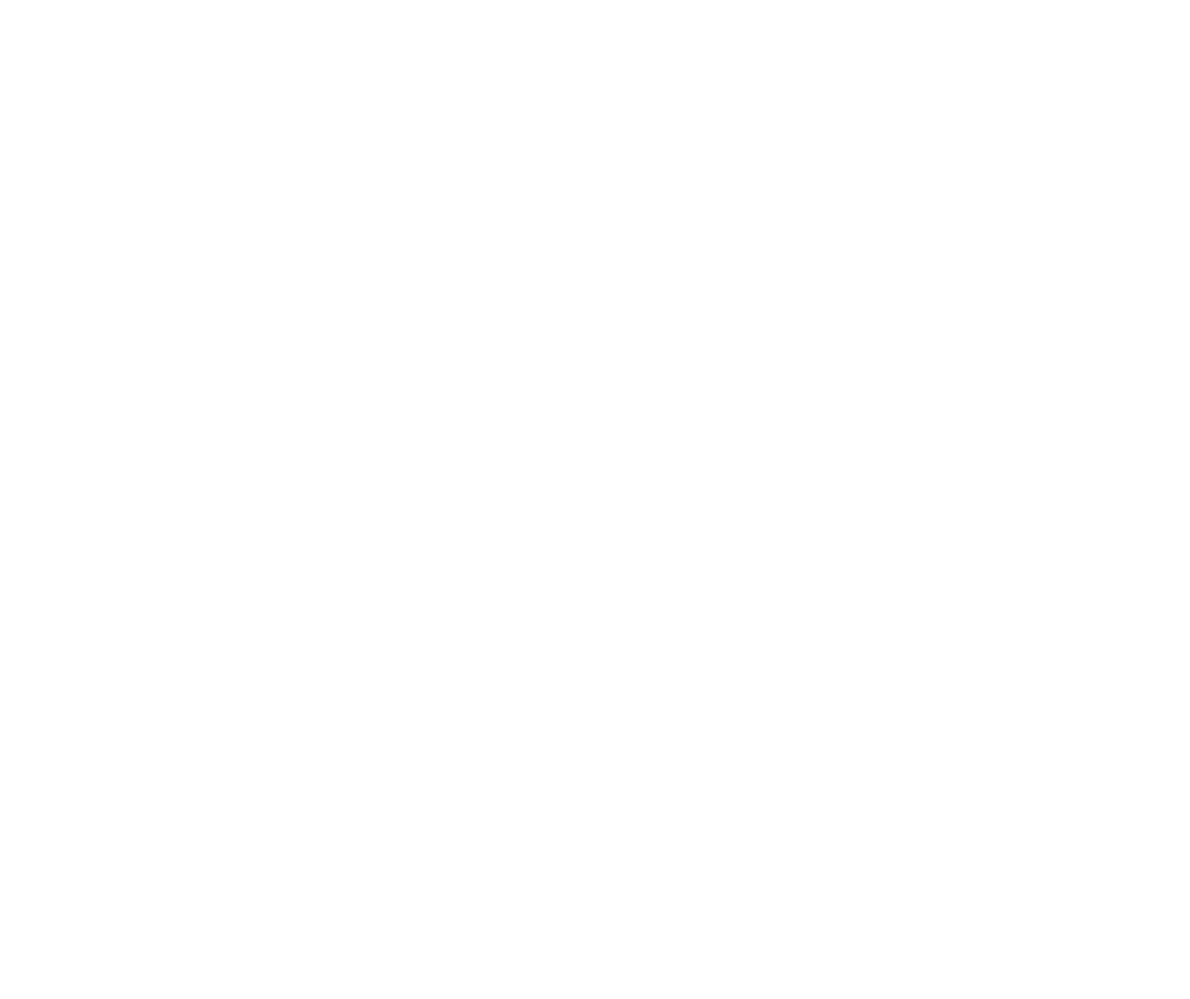
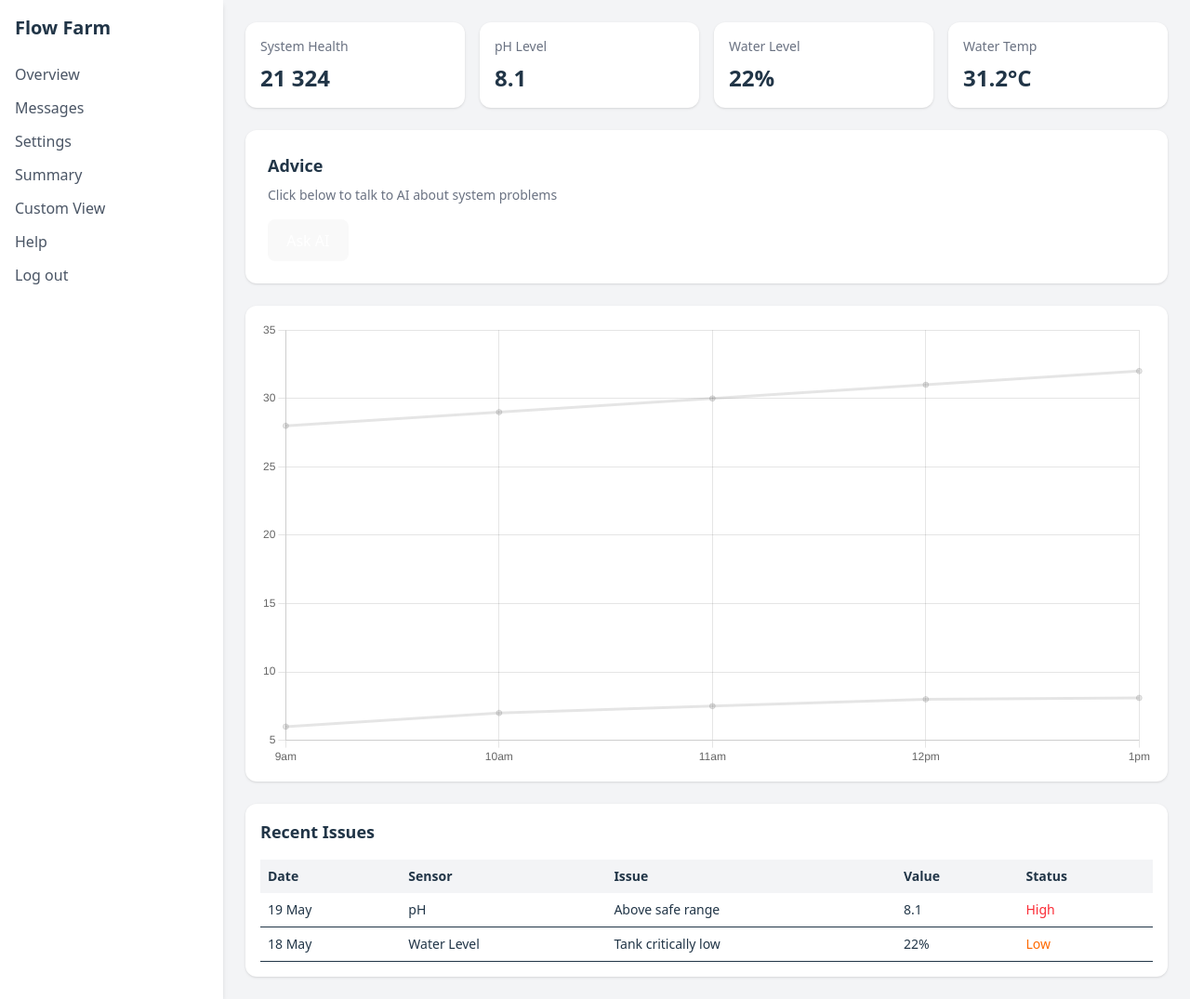
Before and after one commit to Blessedce/Flow-Farm, a React (Vite) app: page /dashboard in a window 1280 px wide. Before the commit this address had no page. Shown: the whole page at 93% size. Before the commit the page ends 800 px from the top, so only its background shows below. Built offline with nearby package versions, Linux system fonts and the light colour scheme.

Commit message:
Dashboard first draft

```diff
--- a/package.json
+++ b/package.json
@@ -11,9 +11,12 @@
   },
   "dependencies": {
     "@tailwindcss/vite": "^4.1.18",
+    "chart.js": "^4.5.1",
     "react": "^19.2.0",
+    "react-chartjs-2": "^5.3.1",
     "react-dom": "^19.2.0",
     "react-router-dom": "^7.13.0",
+    "recharts": "^3.7.0",
     "tailwindcss": "^4.1.18"
   },
   "devDependencies": {
--- a/src/App.jsx
+++ b/src/App.jsx
@@ -1,4 +1,5 @@
-
+import DashboardLayout from "./components/dashboard/DashboardLayout";
+import Dashboard from "./components/pages/Dashboard";
 import { Routes, Route } from "react-router-dom";
 import SignIn from "./components/auth/SignIn";
 import SignUp from "./components/auth/SignUp"
@@ -9,6 +10,10 @@
   return (
     <Routes>
       <Route path="/" element={<SignIn />} />
+      <Route path="/dashboard" element={<DashboardLayout/>}>
+      <Route index element={<Dashboard/>}/>
+      </Route>
+
       <Route path="/signup" element={<SignUp/>}/>
       <Route path="/newpassword" element={<NewPassword/>}/>
       <Route path="/forgotpassword" element={<ForgotPassword/>}/>
--- /dev/null
+++ b/src/components/dashboard/AdviceCard.jsx
@@ -0,0 +1,20 @@
+export default function AdviceCard(){
+
+  return(
+    <div className="bg-white p-6 rounded-xl shadow mt-4">
+
+      <h2 className="text-lg font-semibold mb-2">
+        Advice
+      </h2>
+
+      <p className="text-gray-500 text-sm mb-4">
+        Click below to talk to AI about system problems
+      </p>
+
+      <button className="bg-gray-800 text-white px-4 py-2 rounded-lg">
+        Ask AI
+      </button>
+
+    </div>
+  );
+}
--- /dev/null
+++ b/src/components/dashboard/DashboardLayout.jsx
@@ -0,0 +1,19 @@
+import Sidebar from "./Sidebar";
+import { Outlet } from "react-router-dom";
+
+export default function DashboardLayout(){
+
+  return(
+    <div className="flex min-h-screen bg-gray-100">
+
+      {/* Sidebar */}
+      <Sidebar />
+
+      {/* Page Content */}
+      <div className="flex-1 p-4 sm:p-6">
+        <Outlet />
+      </div>
+
+    </div>
+  );
+}
--- /dev/null
+++ b/src/components/dashboard/PerformanceChart.jsx
@@ -0,0 +1,34 @@
+import {Line} from "react-chartjs-2";
+import {
+Chart as ChartJS,
+LineElement,
+CategoryScale,
+LinearScale,
+PointElement
+} from "chart.js";
+
+ChartJS.register(LineElement,CategoryScale,LinearScale,PointElement);
+
+export default function PerformanceChart(){
+
+const data = {
+labels:["9am","10am","11am","12pm","1pm"],
+datasets:[
+{
+label:"Temperature",
+data:[28,29,30,31,32]
+},
+{
+label:"pH",
+data:[6,7,7.5,8,8.1]
+}
+]
+};
+
+return(
+<div className="bg-white p-4 rounded-xl shadow">
+<Line data={data}/>
+</div>
+);
+
+}
--- /dev/null
+++ b/src/components/dashboard/RecentIssuesTable.jsx
@@ -0,0 +1,46 @@
+export default function RecentIssuesTable(){
+
+  return(
+    <div className="bg-white p-4 rounded-xl shadow overflow-x-auto">
+
+      <h2 className="text-lg font-semibold mb-4">
+        Recent Issues
+      </h2>
+
+      <table className="min-w-full text-sm">
+
+        <thead className="bg-gray-100">
+          <tr>
+            <th className="p-2 text-left">Date</th>
+            <th className="p-2 text-left">Sensor</th>
+            <th className="p-2 text-left">Issue</th>
+            <th className="p-2 text-left">Value</th>
+            <th className="p-2 text-left">Status</th>
+          </tr>
+        </thead>
+
+        <tbody>
+
+          <tr className="border-b">
+            <td className="p-2">19 May</td>
+            <td className="p-2">pH</td>
+            <td className="p-2">Above safe range</td>
+            <td className="p-2">8.1</td>
+            <td className="p-2 text-red-500">High</td>
+          </tr>
+
+          <tr className="border-b">
+            <td className="p-2">18 May</td>
+            <td className="p-2">Water Level</td>
+            <td className="p-2">Tank critically low</td>
+            <td className="p-2">22%</td>
+            <td className="p-2 text-orange-500">Low</td>
+          </tr>
+
+        </tbody>
+
+      </table>
+
+    </div>
+  );
+}
--- /dev/null
+++ b/src/components/dashboard/Sidebar.jsx
@@ -0,0 +1,24 @@
+export default function Sidebar() {
+
+  return (
+    <div className="hidden md:flex flex-col w-60 bg-white shadow-md p-4">
+
+      <h2 className="text-xl font-bold mb-6">
+        Flow Farm
+      </h2>
+
+      <nav className="flex flex-col gap-3 text-gray-600">
+
+        <p className="hover:text-black cursor-pointer">Overview</p>
+        <p className="hover:text-black cursor-pointer">Messages</p>
+        <p className="hover:text-black cursor-pointer">Settings</p>
+        <p className="hover:text-black cursor-pointer">Summary</p>
+        <p className="hover:text-black cursor-pointer">Custom View</p>
+        <p className="hover:text-black cursor-pointer">Help</p>
+        <p className="hover:text-red-500 cursor-pointer">Log out</p>
+
+      </nav>
+
+    </div>
+  );
+}
--- /dev/null
+++ b/src/components/dashboard/StatCard.jsx
@@ -0,0 +1,16 @@
+export default function StatCard({title,value}) {
+
+  return (
+    <div className="bg-white p-4 rounded-xl shadow">
+
+      <p className="text-gray-500 text-sm">
+        {title}
+      </p>
+
+      <h2 className="text-2xl font-bold mt-2">
+        {value}
+      </h2>
+
+    </div>
+  );
+}
--- /dev/null
+++ b/src/components/pages/Dashboard.jsx
@@ -0,0 +1,34 @@
+import StatCard from "../dashboard/StatCard";
+import AdviceCard from "../dashboard/AdviceCard";
+import RecentIssuesTable from "../dashboard/RecentIssuesTable";
+import PerformanceChart from "../dashboard/PerformanceChart";
+
+export default function Dashboard(){
+
+  return(
+
+    <>
+
+    {/* TOP STATS */}
+    <div className="grid grid-cols-1 sm:grid-cols-2 lg:grid-cols-4 gap-4 mb-6">
+
+      <StatCard title="System Health" value="21 324" />
+      <StatCard title="pH Level" value="8.1" />
+      <StatCard title="Water Level" value="22%" />
+      <StatCard title="Water Temp" value="31.2°C" />
+
+    </div>
+
+    <AdviceCard />
+
+    <div className="mt-6">
+      <PerformanceChart />
+    </div>
+
+    <div className="mt-6">
+      <RecentIssuesTable />
+    </div>
+
+    </>
+  );
+}
```
Also changed, not shown: 1 other file (tests, documents, lock files or other folders).
